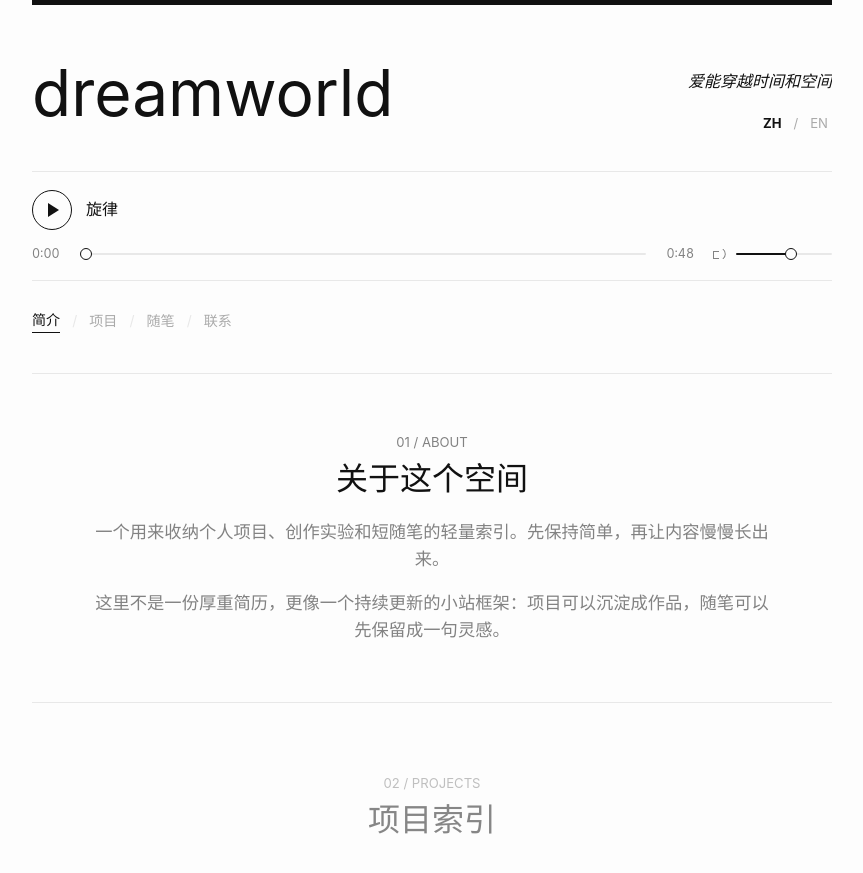
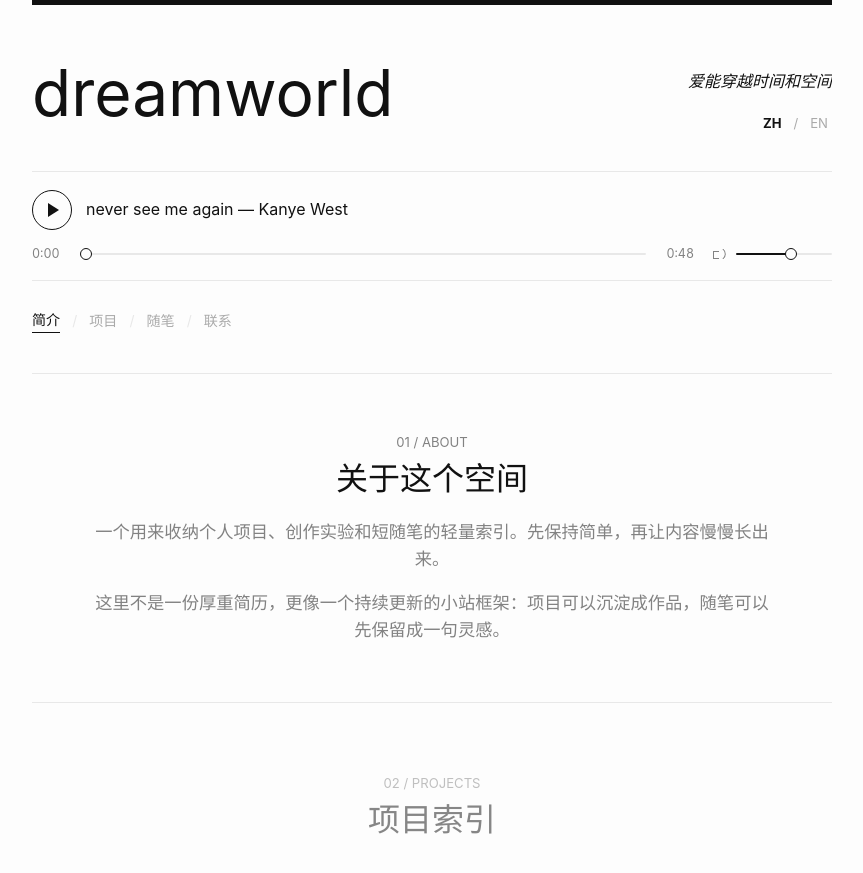
Before and after one commit to lin020905/lin020905.github.io, a Jekyll site: the page built from index.html, in a window 1280 px wide and 900 px high. Shown: the top 873 px of the window, without its empty margins (208-1071 px from the left). Built offline with Jekyll 4.4.1, drawn with Linux system fonts in a browser that asks for light colours.

Commit message:
Update music title

```diff
--- a/_includes/header.html
+++ b/_includes/header.html
@@ -30,7 +30,7 @@
       </button>
 
       <div class="music-track">
-        <p class="music-title" data-i18n="musicLabel">旋律</p>
+        <p class="music-title" data-i18n="musicLabel">never see me again — Kanye West</p>
       </div>
     </div>
 
--- a/script.js
+++ b/script.js
@@ -5,7 +5,7 @@ const translations = {
     navProjects: "项目",
     navNotes: "随笔",
     navContact: "联系",
-    musicLabel: "\u65cb\u5f8b",
+    musicLabel: "never see me again \u2014 Kanye West",
     musicPlay: "\u64ad\u653e\u97f3\u4e50",
     musicPause: "\u6682\u505c\u97f3\u4e50",
     musicSeek: "\u64ad\u653e\u8fdb\u5ea6",
@@ -33,7 +33,7 @@ const translations = {
     navProjects: "Projects",
     navNotes: "Notes",
     navContact: "Contact",
-    musicLabel: "\u65cb\u5f8b",
+    musicLabel: "never see me again \u2014 Kanye West",
     musicPlay: "Play music",
     musicPause: "Pause music",
     musicSeek: "Seek music",
```
